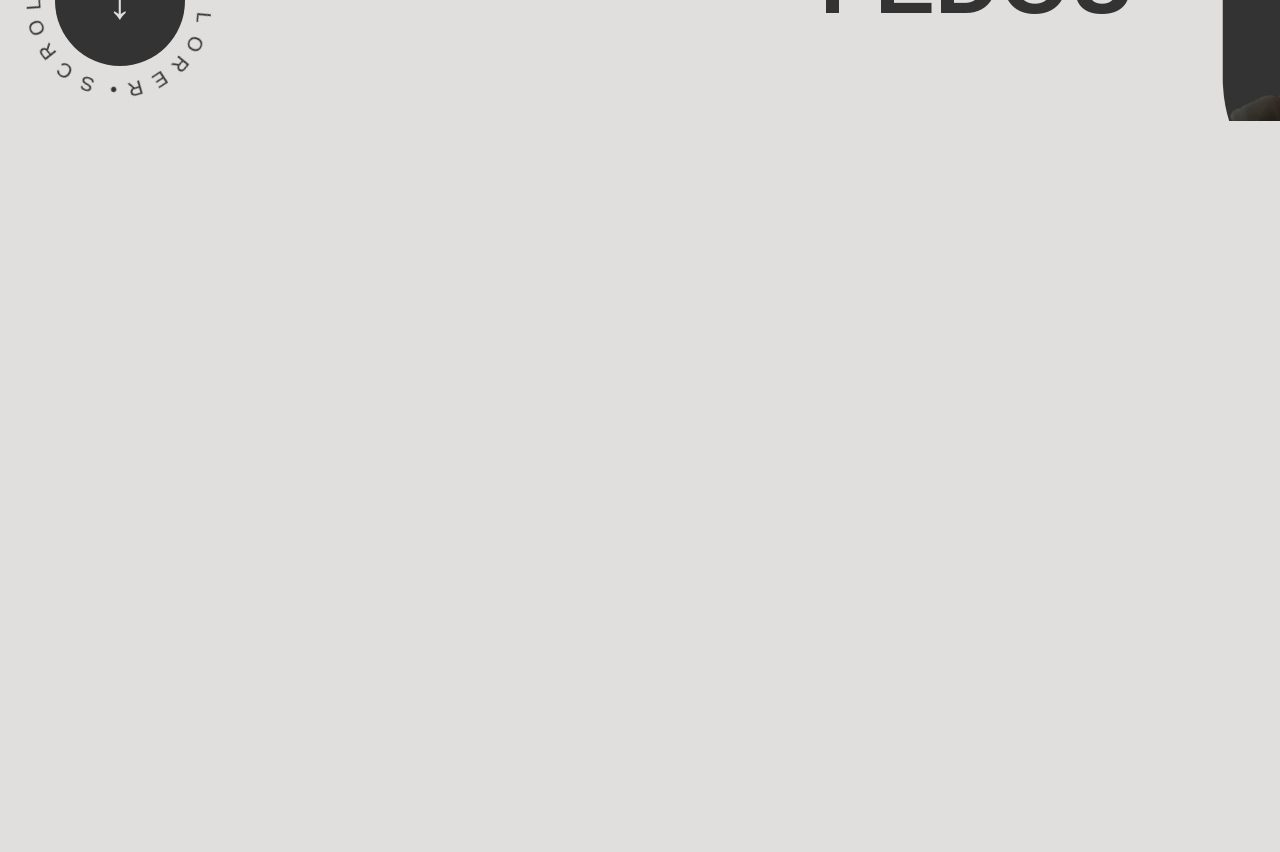
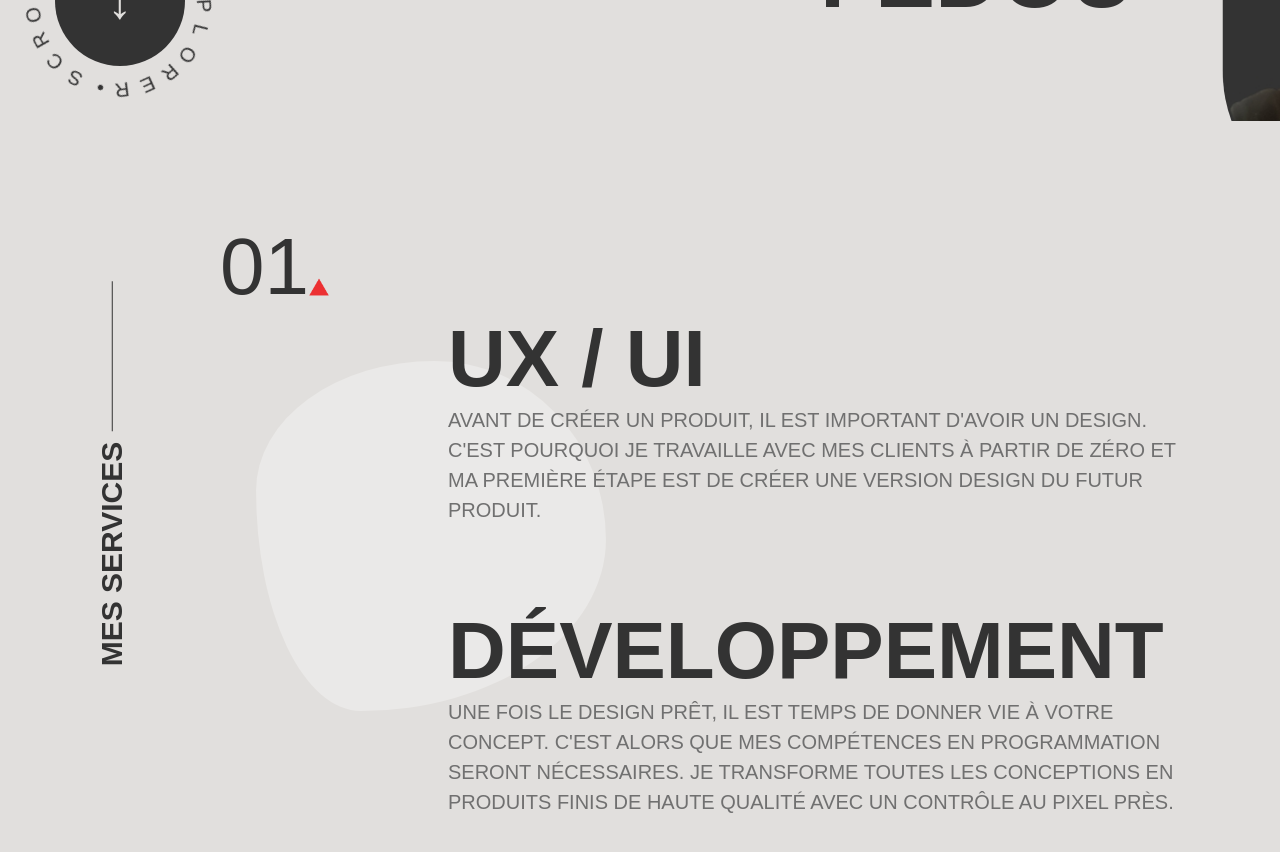
Before and after one commit to Bricefed/Portfolio-v.2022, a React (Create React App) app: page / in a window 1280 px wide. Shown: the part 680-1532 px from the top of the page. Before the commit the page ends 801 px from the top, so only its background shows below. Built offline with nearby package versions, Linux system fonts and the light colour scheme; a web font is replaced by a local one.

Commit message:
Create component Services and responsive

```diff
--- a/src/components/Header.js
+++ b/src/components/Header.js
@@ -8,7 +8,7 @@ const Header = () => {
         Développeur créatif
         <img src={"./icons/triangle.png"} alt="Triangle" className="triangle" />
       </h1>
-      <p className="presentation">
+      <p className="description">
         Passionné des technologies du web. J'aime travailler à l'intersection de
         la créativité et des interfaces conviviales. Je crée des exprérences web
         mémorables.
--- a/src/components/Services.js
+++ b/src/components/Services.js
@@ -7,6 +7,26 @@ const Services = () => {
         01
         <img src={"./icons/triangle.png"} alt="Triangle" className="triangle" />
       </h3>
+      <div className="text-container">
+        <div>
+          <h4>Ux / ui</h4>
+          <p className="description">
+            Avant de créer un produit, il est important d'avoir un design. C'est
+            pourquoi je travaille avec mes clients à partir de zéro et ma
+            première étape est de créer une version design du futur produit.
+          </p>
+        </div>
+        <div>
+          <h4>Développement</h4>
+          <p className="description">
+            Une fois le design prêt, il est temps de donner vie à votre concept.
+            C'est alors que mes compétences en programmation seront nécessaires.
+            Je transforme toutes les conceptions en produits finis de haute
+            qualité avec un contrôle au pixel près.
+          </p>
+        </div>
+      </div>
+      <h6>Mes services</h6>
     </section>
   );
 };
--- a/src/containers/Home.js
+++ b/src/containers/Home.js
@@ -1,14 +1,14 @@
 import React from "react";
 import Header from "../components/Header";
 import Navigation from "../components/Navigation";
-// import Services from "../components/Services";
+import Services from "../components/Services";
 
 const Home = () => {
   return (
     <>
       <Navigation />
       <Header />
-      {/* <Services /> */}
+      <Services />
     </>
   );
 };
--- a/src/styles/bases/_reset.scss
+++ b/src/styles/bases/_reset.scss
@@ -11,6 +11,11 @@ body {
   font-family: "Neue Montreal", sans-serif;
   background: $light;
   color: $dark;
+}
+
+#root {
+  max-width: 1500px;
+  margin-inline: auto;
 }
 
 h1,
@@ -38,6 +43,38 @@ h3 {
 
   &.number {
     font-weight: 100;
+
+    @media (max-width: 1100px) {
+      margin-left: 150px;
+    }
+
+    @media (max-width: 880px) {
+      font-size: 6em;
+      margin-left: 50px;
+      margin-bottom: 50px;
+    }
+
+    @media (max-width: 630px) {
+      margin-left: 30px;
+    }
+
+    @media (max-width: 550px) {
+      margin-left: 10px;
+    }
+  }
+
+}
+
+h4 {
+  font-size: 8em;
+  text-transform: uppercase;
+
+  @media (max-width: 1100px) {
+    font-size: 6em;
+  }
+
+  @media (max-width: 880px) {
+    font-size: 5em;
   }
 }
 
@@ -54,3 +91,16 @@ a {
   color: inherit;
   text-decoration: none;
 }
+
+p.description {
+  width: min(750px, 95%);
+  font-size: 2em;
+  text-transform: uppercase;
+  line-height: 1.5em;
+  color: $grey;
+
+  @media (max-width: 1100px) {
+    font-size: 1.8em;
+    line-height: 1.3em;
+  }
+}
--- a/src/styles/bases/_variables.scss
+++ b/src/styles/bases/_variables.scss
@@ -1,2 +1,3 @@
 $light: #E1DFDD;
 $dark: #333;
+$grey: #707070;
--- a/src/styles/components/_header.scss
+++ b/src/styles/components/_header.scss
@@ -26,13 +26,6 @@ header {
     }
   }
 
-  p.presentation {
-    width: min(750px, 95%);
-    font-size: calc(1em + 1vw);
-    text-transform: uppercase;
-    line-height: 1.5em;
-  }
-
   h2 {
     position: relative;
     align-self: flex-end;
--- /dev/null
+++ b/src/styles/components/_services.scss
@@ -0,0 +1,69 @@
+section.services {
+  position: relative;
+  height: 100vh;
+  padding-top: 100px;
+
+  &::before {
+    content: "";
+    position: absolute;
+    top: 30%;
+    left: 20%;
+    width: 350px;
+    aspect-ratio: 1/1;
+    background: rgba(255, 255, 255, 0.3);
+    border-radius: 51% 49% 70% 30% / 37% 51% 49% 63%;
+    z-index: -1;
+  }
+
+  .text-container {
+    display: flex;
+    flex-direction: column;
+    gap: 80px;
+    margin-left: 35%;
+    margin-bottom: 20px;
+
+    @media (max-width: 1100px) {
+      margin-left: 30%;
+    }
+
+    @media (max-width: 880px) {
+      margin-left: 15%;
+    }
+
+    @media (max-width: 630px) {
+      margin-left: 30px;
+    }
+
+    @media (max-width: 550px) {
+      margin-left: 10px;
+    }
+  }
+
+  h6 {
+    position: relative;
+    font-size: 3em;
+    text-transform: uppercase;
+    display: inline-block;
+    transform: rotate(-90deg) translate(300px, 0px);
+
+    @media (max-width: 880px) {
+      font-size: 2em;
+      transform: rotate(-90deg) translate(300px, -40px);
+    }
+
+    @media (max-width: 630px) {
+      display: none;
+    }
+
+    &::after {
+      content: "";
+      position: absolute;
+      right: -160px;
+      top: 50%;
+      transform: translateY(-50%);
+      width: 150px;
+      height: 1px;
+      background: $dark;
+    }
+  }
+}
--- a/src/styles/index.scss
+++ b/src/styles/index.scss
@@ -7,3 +7,4 @@
 @import "./components/navigation";
 @import "./components/header";
 @import "./components/scroller";
+@import "./components/services";
```
